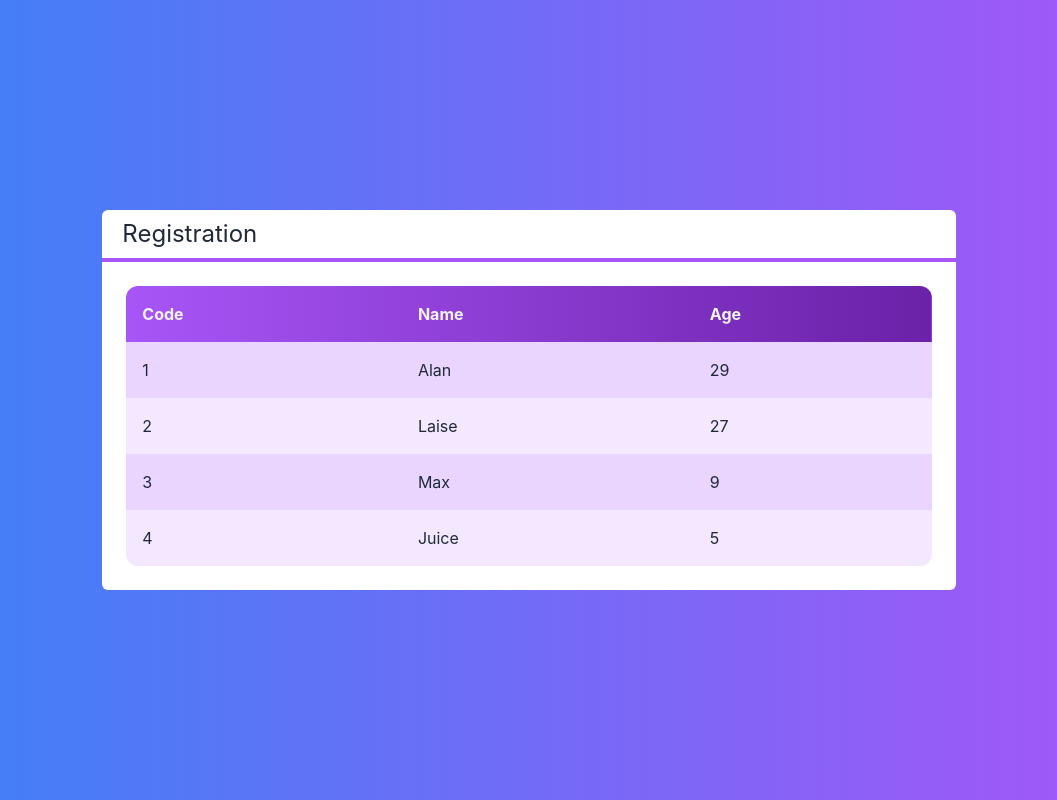
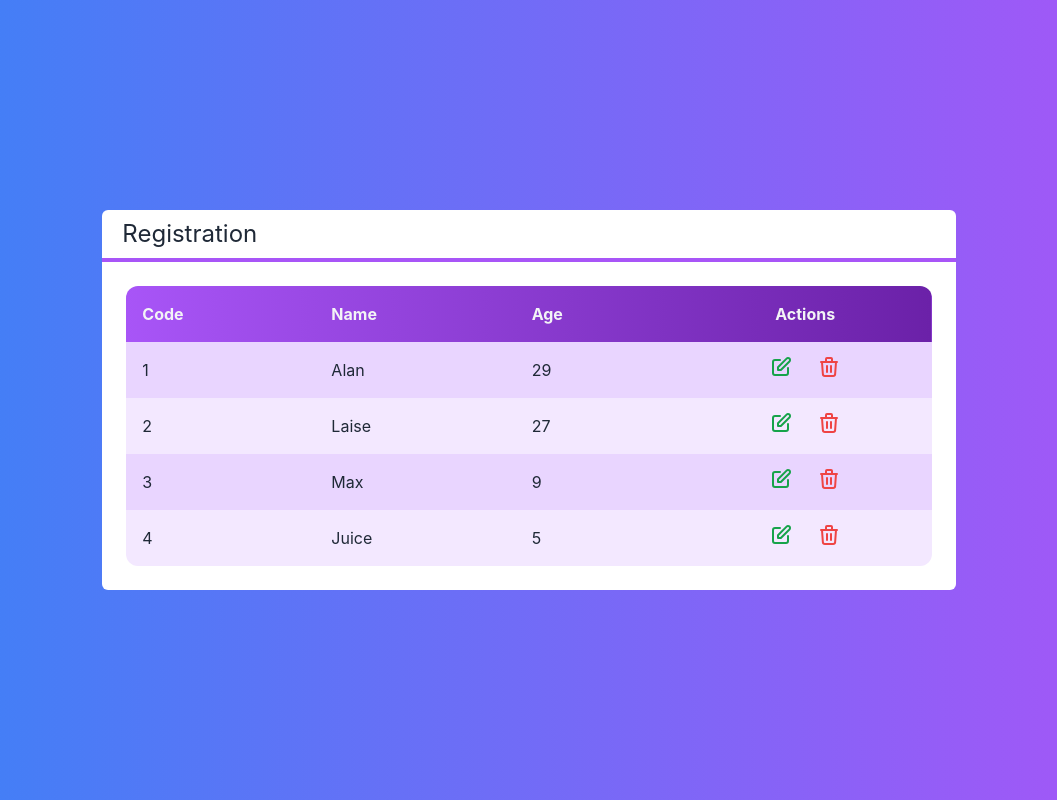
Before and after one commit to alanmxll/form-client, a Next.js app: page / in a window 1280 px wide. Shown: the whole page, without its empty margins (111-1168 px from the left). Built offline with nearby package versions, Linux system fonts and the light colour scheme.

Commit message:
implements actions icons/buttons

```diff
--- /dev/null
+++ b/src/components/Icons.tsx
@@ -0,0 +1,33 @@
+export const EditIcon = (
+  <svg
+    xmlns="http://www.w3.org/2000/svg"
+    className="h-6 w-6"
+    fill="none"
+    viewBox="0 0 24 24"
+    stroke="currentColor"
+  >
+    <path
+      strokeLinecap="round"
+      strokeLinejoin="round"
+      strokeWidth={2}
+      d="M11 5H6a2 2 0 00-2 2v11a2 2 0 002 2h11a2 2 0 002-2v-5m-1.414-9.414a2 2 0 112.828 2.828L11.828 15H9v-2.828l8.586-8.586z"
+    />
+  </svg>
+);
+
+export const TrashIcon = (
+  <svg
+    xmlns="http://www.w3.org/2000/svg"
+    className="h-6 w-6"
+    fill="none"
+    viewBox="0 0 24 24"
+    stroke="currentColor"
+  >
+    <path
+      strokeLinecap="round"
+      strokeLinejoin="round"
+      strokeWidth={2}
+      d="M19 7l-.867 12.142A2 2 0 0116.138 21H7.862a2 2 0 01-1.995-1.858L5 7m5 4v6m4-6v6m1-10V4a1 1 0 00-1-1h-4a1 1 0 00-1 1v3M4 7h16"
+    />
+  </svg>
+);
--- a/src/components/Table.tsx
+++ b/src/components/Table.tsx
@@ -1,16 +1,22 @@
 import Client from "../core/Client";
+import { EditIcon, TrashIcon } from "./Icons";
 
 interface TableProps {
   clients: Client[];
+  clientSelected?: (client: Client) => void;
+  clientDeleted?: (client: Client) => void;
 }
 
 export default function Table(props: TableProps) {
+  const showActions = props.clientDeleted || props.clientSelected;
+
   function renderHeader() {
     return (
       <tr>
         <th className="text-left p-4">Code</th>
         <th className="text-left p-4">Name</th>
         <th className="text-left p-4">Age</th>
+        {showActions ? <th className="p-4">Actions</th> : false}
       </tr>
     );
   }
@@ -25,9 +31,45 @@
           <td className="text-left p-4">{client.id}</td>
           <td className="text-left p-4">{client.name}</td>
           <td className="text-left p-4">{client.age}</td>
+          {showActions ? renderActions(client) : false}
         </tr>
       );
     });
+  }
+
+  function renderActions(client: Client) {
+    return (
+      <td className="flex justify-center">
+        {props.clientSelected ? (
+          <button
+            onClick={() => props.clientSelected?.(client)}
+            className={`
+          flex justify-center items-center
+          text-green-600 rounded-full p-2 m-1
+          hover:bg-purple-50
+        `}
+          >
+            {EditIcon}
+          </button>
+        ) : (
+          false
+        )}
+        {props.clientDeleted ? (
+          <button
+            onClick={() => props.clientDeleted?.(client)}
+            className={`
+          flex justify-center items-center
+          text-red-500 rounded-full p-2 m-1
+          hover:bg-purple-50
+        `}
+          >
+            {TrashIcon}
+          </button>
+        ) : (
+          false
+        )}
+      </td>
+    );
   }
 
   return (
--- a/src/pages/index.tsx
+++ b/src/pages/index.tsx
@@ -10,6 +10,14 @@
     new Client("Juice", 5, "4"),
   ];
 
+  function clientSelected(client: Client) {
+    console.log(client.name);
+  }
+
+  function clientDeleted(client: Client) {
+    console.log(client.name);
+  }
+
   return (
     <div
       className={`
@@ -19,7 +27,11 @@
     `}
     >
       <Layout title="Registration">
-        <Table clients={clients}></Table>
+        <Table
+          clients={clients}
+          clientSelected={clientSelected}
+          clientDeleted={clientDeleted}
+        ></Table>
       </Layout>
     </div>
   );
```
